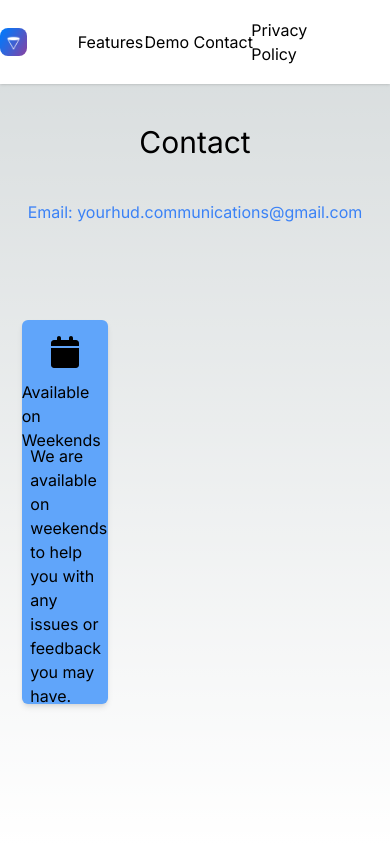
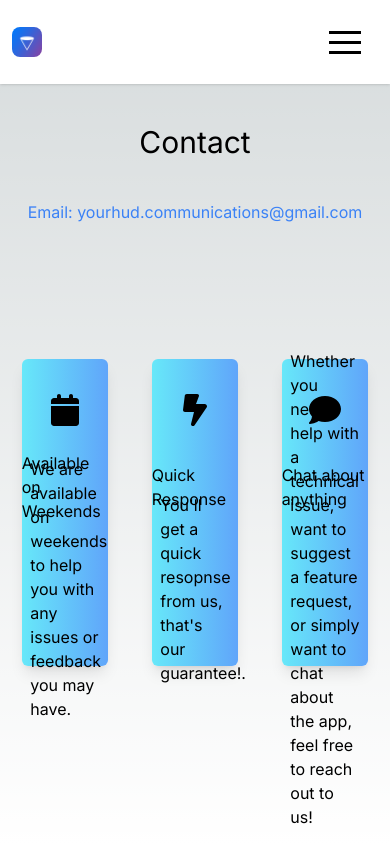
Before and after one commit to Raamzeez/YourHUD-Website, a Next.js app: page /contact in a window 390 px wide. Built offline with nearby package versions, Linux system fonts and the light colour scheme.

Commit message:
Worked on responsive header design

```diff
--- a/package.json
+++ b/package.json
@@ -19,6 +19,7 @@
     "autoprefixer": "10.4.14",
     "eslint": "8.46.0",
     "eslint-config-next": "13.4.12",
+    "hamburger-react": "^2.5.0",
     "next": "13.4.12",
     "postcss": "8.4.27",
     "react": "18.2.0",
--- a/src/app/contact/page.tsx
+++ b/src/app/contact/page.tsx
@@ -7,11 +7,15 @@ const Contact: FC = () => {
   return (
     <>
       <Header />
-      <main className="h-[90vh] flex w-full flex-col items-center">
+      <main className="h-[90vh] flex w-full flex-col items-center dark:bg-slate-800">
         <h1 className="mt-10 text-3xl">Contact</h1>
-        <p className="mt-10 text-blue-500">
+        <a
+          href="mailto:yourhud.communications@gmail.com"
+          target="_blank"
+          className="mt-10 text-blue-500 hover:underline"
+        >
           Email: yourhud.communications@gmail.com
-        </p>
+        </a>
         <div className="h-96 w-full mt-24 flex flex-row row-span-full">
           {contactFeatures.map(({ icon, title, body }) => {
             return <ContactFeature icon={icon} title={title} body={body} />;
--- a/src/app/page.tsx
+++ b/src/app/page.tsx
@@ -24,6 +24,7 @@ import Features from "@/components/Features";
 import Jumbotron from "@/components/Jumbotron";
 import HUDOverview from "@/components/HUDOverview";
 import Demo from "@/components/Demo";
+import Footer from "@/components/Footer";
 
 const Home: FC = () => {
   return (
@@ -35,6 +36,7 @@ const Home: FC = () => {
         <Features />
         <Demo />
       </main>
+      <Footer />
     </>
   );
 };
--- a/src/components/ContactFeature.tsx
+++ b/src/components/ContactFeature.tsx
@@ -3,18 +3,25 @@ import iContactFeature from "@/models/contactFeature";
 import { FontAwesomeIcon } from "@fortawesome/react-fontawesome";
 import React, { FC } from "react";
 
-const ContactFeature: FC<iContactFeature> = ({ icon, title, body }) => {
+const ContactFeature: FC<iContactFeature & { className?: string }> = ({
+  icon,
+  title,
+  body,
+  className,
+}) => {
   return (
     <>
-      <div className="h-96 w-1/3 flex items-center justify-center">
-        <div className="h-96 w-2/3 rounded-md flex flex-col bg-blue-400 shadow-md">
-          <div className="h-1/6 w-full flex items-center justify-center">
+      <div
+        className={`h-96 w-1/3 flex items-center justify-center ${className}`}
+      >
+        <div className="h-4/5 w-2/3 rounded-md flex flex-col bg-gradient-to-r from-cyan-300 dark:from-cyan-600 to-blue-400 dark:to-blue-600 shadow-lg">
+          <div className="h-2/6 w-full flex items-center justify-center">
             <FontAwesomeIcon icon={icon} size={"2xl"} />
           </div>
           <div className="h-1/6 w-full flex items-center justify-center">
             <h1>{title}</h1>
           </div>
-          <div className="h-4/6 w-full flex items-center justify-center">
+          <div className="h-3/6 w-full flex items-center justify-center">
             <p className="w-4/5">{body}</p>
           </div>
         </div>
--- a/src/components/Demo.tsx
+++ b/src/components/Demo.tsx
@@ -19,8 +19,8 @@ const Demo: FC = () => {
       <div className="h-1/6 w-full flex items-center justify-center flex-col bg-slate-400">
         <h1 className="text-3xl">Demo</h1>
       </div>
-      <div className="h-5/6 w-full flex flex-row row-span-full bg-blue-600">
-        <div className="w-1/2 h-full flex items-center justify-center bg-purple-600">
+      <div className="h-5/6 w-full flex flex-row row-span-full bg-gradient-to-r from-indigo-500 from-10% via-sky-500 via-30% to-emerald-500 to-90%">
+        <div className="w-1/2 h-full flex items-center justify-center">
           <div className="h-3/4 w-3/4 flex items-center justify-center dark:bg-slate-800 bg-white rounded-lg shadow-md">
             <ul className="list-desc">
               {profileFeatures
@@ -35,10 +35,10 @@ const Demo: FC = () => {
             </ul>
           </div>
         </div>
-        <div className="w-1/2 h-full flex items-center justify-center bg-orange-600">
+        <div className="w-1/2 h-full flex items-center justify-center">
           <Image
             alt="Default HUD"
-            src={"/images/test.png"}
+            src={"/images/defaulthuddemo.png"}
             height={800}
             width={500}
           />
--- /dev/null
+++ b/src/components/Footer.tsx
@@ -0,0 +1,11 @@
+import React, { FC } from "react";
+
+const Footer: FC = () => {
+  return (
+    <div className="h-[10vh] w-full flex items-center justify-center">
+      <h1> YourHUD &copy; 2023 Mohammed Abbasi</h1>
+    </div>
+  );
+};
+
+export default Footer;
--- a/src/components/Header.tsx
+++ b/src/components/Header.tsx
@@ -1,22 +1,40 @@
+"use client";
+
+import useWindowDimensions from "@/hooks/useWindowDimensions";
+import Hamburger from "hamburger-react";
 import Image from "next/image";
-import React, { FC } from "react";
+import React, { FC, useState } from "react";
 
 const Header: FC = () => {
+  const { height, width } = useWindowDimensions();
+  const [isOpen, setOpen] = useState(false);
+
   return (
-    <div className="w-full flex justify-center items-center mx-auto h-[10vh] row-span-full bg-white dark:bg-black shadow">
-      <div className="w-1/12 h-[10vh] flex justify-center items-center">
+    <div
+      className={`w-full flex ${
+        !isOpen && "justify-center items-center"
+      } mx-auto ${
+        !isOpen ? "h-[10vh]" : "h-[40vh]"
+      } duration-300 row-span-full bg-white dark:bg-black shadow`}
+    >
+      <div
+        className={`w-1/12 h-full flex ${
+          !isOpen && "justify-center items-center"
+        }`}
+      >
+        {!isOpen && (
           <a href="/">
             <Image
               src={"/images/YourHUD_Logo_Updated_Compressed.jpg"}
               alt="YourHUD Logo"
               width={50}
               height={50}
-            className="rounded-lg hover:shadow-xl duration-300 cursor-pointer"
+              className="rounded-lg hover:shadow-xl ml-3 duration-300 cursor-pointer"
             />
           </a>
-      </div>
-      <div className="w-2/12"></div>
-      <div className="w-7/12 h-[10vh] flex row-span-full">
+        )}
+        {width <= 640 && isOpen && (
+          <div className="ml-10">
             <div className="w-1/4 h-[10vh] flex justify-center items-center">
               <a href="/#features">Features</a>
             </div>
@@ -30,7 +48,30 @@ const Header: FC = () => {
               <a href="/privacy">Privacy Policy</a>
             </div>
           </div>
-      <div className="w-3/12 h-[10vh]" />
+        )}
+      </div>
+      <div className="w-2/12"></div>
+      <div className="w-7/12 h-[full] flex row-span-full">
+        {width > 640 && (
+          <>
+            <div className="w-1/4 h-[10vh] flex justify-center items-center">
+              <a href="/#features">Features</a>
+            </div>
+            <div className="w-1/4 h-[10vh] flex justify-center items-center">
+              <a href="/#demo">Demo</a>
+            </div>
+            <div className="w-1/4 h-[10vh] flex justify-center items-center">
+              <a href="/contact">Contact</a>
+            </div>
+            <div className="w-1/4 h-[10vh] flex justify-center items-center">
+              <a href="/privacy">Privacy Policy</a>
+            </div>
+          </>
+        )}
+      </div>
+      <div className="w-3/12 h-[10vh] flex items-center justify-center">
+        {width < 640 && <Hamburger toggled={isOpen} toggle={setOpen} />}
+      </div>
     </div>
   );
 };
--- a/src/components/Jumbotron.tsx
+++ b/src/components/Jumbotron.tsx
@@ -3,8 +3,8 @@ import React, { FC } from "react";
 
 const Jumbotron: FC = () => {
   return (
-    <div className="bg-[url('https://images.pexels.com/photos/147411/italy-mountains-dawn-daybreak-147411.jpeg?auto=compress&cs=tinysrgb&w=1260&h=750&dpr=2')] bg-no-repeat bg-cover h-[90vh] w-full flex relative items-center justify-center flex-col">
-      <h1 className="text-5xl text-white animate__animated animate__fadeInDown">
+    <div className="dark:bg-[url('https://images.pexels.com/photos/169677/pexels-photo-169677.jpeg?auto=compress&cs=tinysrgb&w=1260&h=750&dpr=2')] bg-[url('https://images.pexels.com/photos/185662/pexels-photo-185662.jpeg?auto=compress&cs=tinysrgb&w=1260&h=750&dpr=2')] bg-no-repeat bg-cover h-[90vh] w-full flex relative items-center justify-center flex-col">
+      <h1 className="text-5xl m-5 text-white p-3 animate__animated animate__fadeInDown">
         Drive The Future Today
       </h1>
       <h1 className="text-white mt-10 animate__animated animate__fadeInDown">
@@ -19,6 +19,11 @@ const Jumbotron: FC = () => {
         width={300}
         height={75}
         className="absolute bottom-0 mb-10 cursor-pointer"
+        onClick={() =>
+          window.open(
+            "https://apps.apple.com/us/app/yourhud/id1605498880?platform=iphone"
+          )
+        }
       />
     </div>
   );
--- a/src/data/contactFeatures.ts
+++ b/src/data/contactFeatures.ts
@@ -1,5 +1,9 @@
 import iContactFeature from "@/models/contactFeature";
-import { faCalendar } from "@fortawesome/free-solid-svg-icons";
+import {
+  faBoltLightning,
+  faCalendar,
+  faComment,
+} from "@fortawesome/free-solid-svg-icons";
 
 const contactFeatures: iContactFeature[] = [
   {
@@ -7,6 +11,16 @@ const contactFeatures: iContactFeature[] = [
     title: "Available on Weekends",
     body: "We are available on weekends to help you with any issues or feedback you may have.",
   },
+  {
+    icon: faBoltLightning,
+    title: "Quick Response",
+    body: "You'll get a quick resopnse from us, that's our guarantee!.",
+  },
+  {
+    icon: faComment,
+    title: "Chat about anything",
+    body: "Whether you need help with a technical issue, want to suggest a feature request, or simply want to chat about the app, feel free to reach out to us!",
+  },
 ];
 
 export default contactFeatures;
--- /dev/null
+++ b/src/hooks/useWindowDimensions.tsx
@@ -0,0 +1,28 @@
+import { useEffect, useState } from "react";
+
+const getWindowDimensions = () => {
+  const { innerWidth: width, innerHeight: height } = window;
+  return {
+    width,
+    height,
+  };
+};
+
+const useWindowDimensions = () => {
+  const [windowDimensions, setWindowDimensions] = useState(
+    getWindowDimensions()
+  );
+
+  useEffect(() => {
+    function handleResize() {
+      setWindowDimensions(getWindowDimensions());
+    }
+
+    window.addEventListener("resize", handleResize);
+    return () => window.removeEventListener("resize", handleResize);
+  }, []);
+
+  return windowDimensions;
+};
+
+export default useWindowDimensions;
```
Also changed, not shown: public/images/defaulthuddemo.png (added), 1 other file (tests, documents, lock files or other folders). Lines whose indentation alone changed are shown as unchanged.
